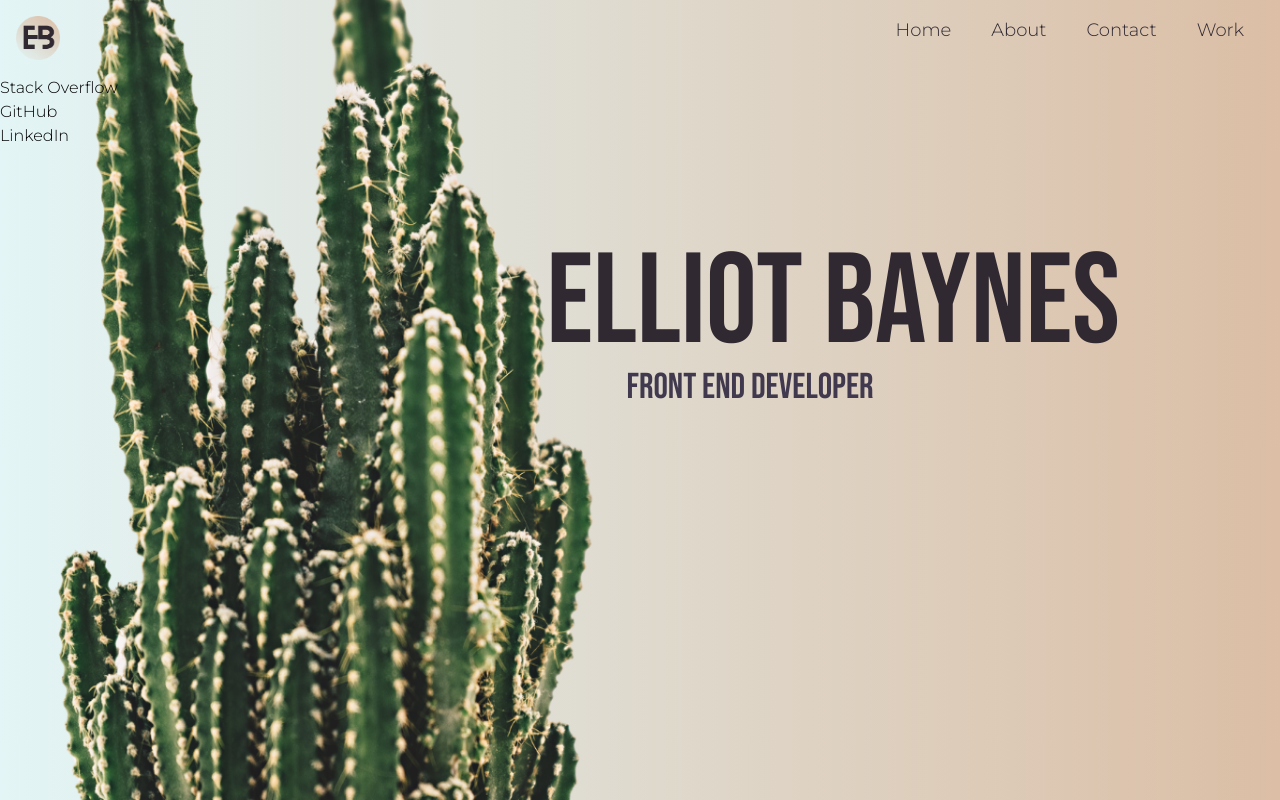
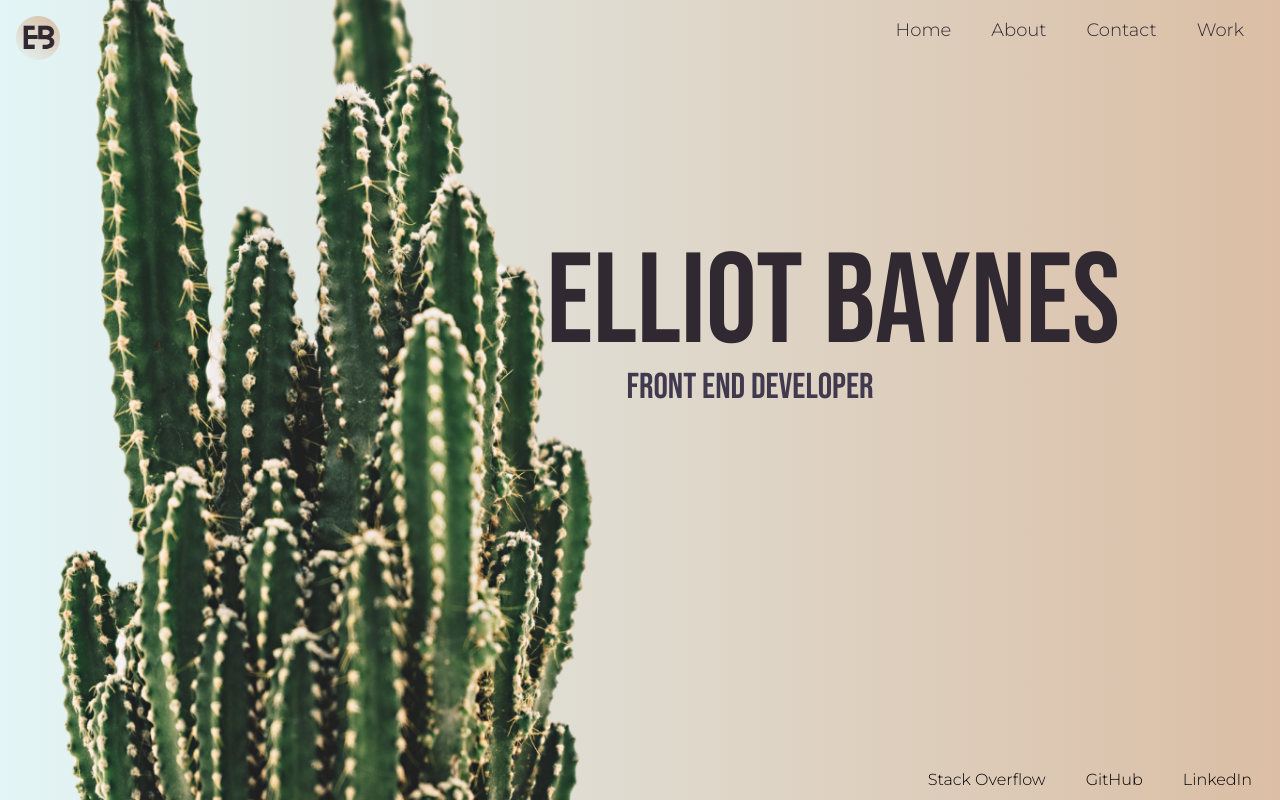
Before and after one commit to eabaynes/react-portfolio, a React (Vite) app: page / in a window 1280 px wide. Built offline with nearby package versions, Linux system fonts and the light colour scheme.

Commit message:
style footer on desktop

```diff
--- a/src/components/footer.jsx
+++ b/src/components/footer.jsx
@@ -1,16 +1,16 @@
 export default function Footer() {
   return (
-    <footer>
-      <ul>
-        <li>
+    <footer className="fixed bottom-2 right-2">
+      <ul className="flex justify-between">
+        <li className="mx-5">
           <a href="https://stackoverflow.com/users/21523615/ceramiccat">
             Stack Overflow
           </a>
         </li>
-        <li>
+        <li className="mx-5">
           <a href="https://github.com/eabaynes">GitHub</a>
         </li>
-        <li>
+        <li className="mx-5">
           <a href="https://www.linkedin.com/in/elliot-baynes-4a182b248/">
             LinkedIn
           </a>
```
